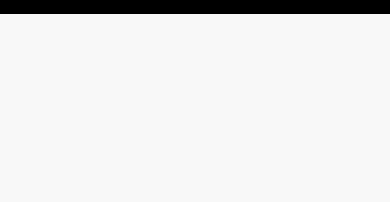
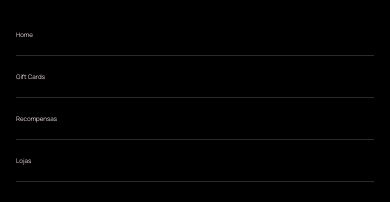
Before and after one commit to BrunnoCode/rocketcoffe-desafio, a plain HTML site: page index.html in a window 390 px wide. Both pictures are taken after a click on the button "Menu". Shown: the part 56-258 px from the top of the page. Drawn offline with Linux system fonts and the light colour scheme.

Commit message:
desafio-rocketseat-atualizando

```diff
--- a/style.css
+++ b/style.css
@@ -15,17 +15,19 @@ ul {
 /*##########################----LINKS----#######################*/
 
 a {
-  color: black; /*-------COR DA FONTE DOS LINKS MENU------*/
+  color: rgb(238, 224, 224); /*-------COR DA FONTE DOS LINKS MENU------*/
   text-decoration: none;
   font-family: 'Manrope';
 }
 
 a:hover {
   background: hsla(240, 9%, 89%, 1%);
+  -webkit-text-stroke: .5px hsl(240, 9%, 89%);
   weight: 700;
   font-size: 0.5rem;
   transition: 200ms;
 }
+
 
 /*##########################----HEADER---#######################*/
 
@@ -51,6 +53,7 @@ a:hover {
 }
 
 #btn-mobile {
+  display: none;
 }
 
 @media (max-width: 600px) {
@@ -59,7 +62,29 @@ a:hover {
   }
 
   #menu {
-    display: none;
+    display: block;
+    position: absolute;
+    width: 100%;
+    top: 70px;
+    right: 0px;
+    background: hsla(0, 0%, 0%, 1);
+    transition: .6s;
+    z-index: 1000;
+    height: 0px;
+    visibility: hidden;
+    overflow-y: hidden;
+  }
 
-  }
+  #nav.active #menu {
+     height: calc(100vh - 70px);
+    visibility: visible;
+    overflow-y: auto;
+   }
+
+   #menu a {
+     padding: 1rem 0;
+     margin: 0 1rem;
+     border-bottom: 1px solid hsl(240, 6%, 17%)
+   }
+
 }
```
